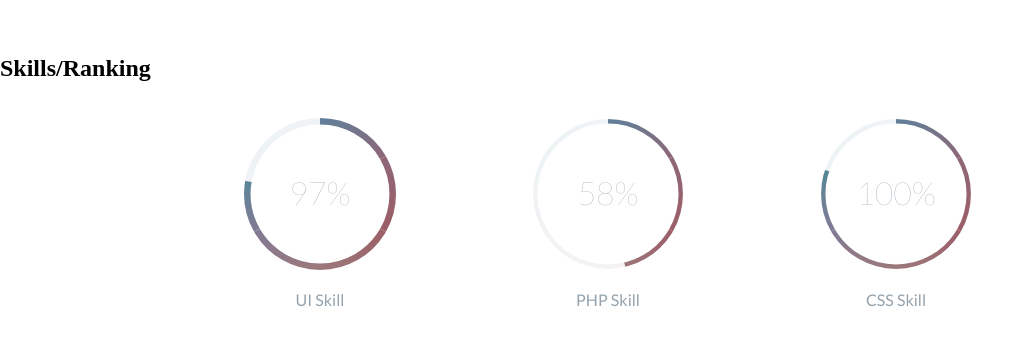
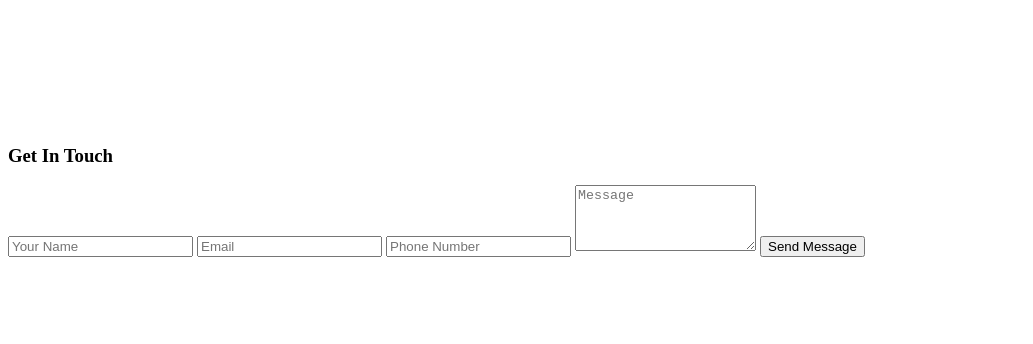
Before and after one commit to chriscondreay/Dev_Portfolio, a plain HTML site: page index.html in a window 1280 px wide. Shown: the part 782-1126 px from the top of the page, without its empty margins (0-1033 px from the left). After the commit the page ends 1047 px from the top, so only its background shows below. Drawn offline with nearby package versions, Linux system fonts and the light colour scheme.

Commit message:
added style

```diff
--- a/assets/styles/style.css
+++ b/assets/styles/style.css
@@ -1,113 +1,24 @@
-@import url(https://fonts.googleapis.com/css?family=Lato:100,400);
-@-webkit-keyframes load {
-  0% {
-    stroke-dashoffset: 0;
-  }
-}
-@keyframes load {
-  0% {
-    stroke-dashoffset: 0;
-  }
+* {
+  box-sizing: border-box;
+  /* padding: 0;
+  margin: 0; */
 }
 
-*,
-::before,
-::after {
-  padding: 0;
-  margin: 0;
-}
-
-body {
-  box-sizing: border-box;
+.about {
+  height: 100vh;
 }
 
 header {
   display: flex;
-  justify-content: space-evenly;
+  justify-content: center;
+  align-items: center;
 }
 
-nav ul {
-  display: flex;
-  list-style-type: none;
-  padding: 0;
-  margin: 0;
+a {
+  text-decoration: none;
 }
 
-nav a {
+li {
+  list-style: none;
   display: inline-block;
-  padding: .5em;
-  justify-content: space-around;
-  text-decoration: none;
-  color: black;
 }
-
-section {
-  height: 100vh;
-}
-
-svg {
-  margin: 0 30px;
-}
-
-g {
-  transform: translate(100px,100px);
-  -webkit-transform: translate(100px,100px);
-  -moz-transform: translate(100px,100px);
-  -ms-transform: translate(100px,100px);
-  -o-transform: translate(100px,100px);
-}
-
-.progress {
-  position: relative;
-  display: inline-block;
-  padding: 0;
-  text-align: center;
-}
-.progress > li {
-  display: inline-block;
-  position: relative;
-  text-align: center;
-  color: #93a2ac;
-  font-family: Lato;
-  font-weight: 100;
-  margin: 2rem;
-}
-.progress > li:before {
-  content: attr(data-name);
-  position: absolute;
-  width: 100%;
-  bottom: -2rem;
-  font-weight: 400;
-}
-.progress > li:after {
-  content: attr(data-percent);
-  position: absolute;
-  width: 100%;
-  top: 3.7rem;
-  left: 0;
-  font-size: 2rem;
-  text-align: center;
-}
-.progress svg {
-  width: 10rem;
-  height: 10rem;
-}
-.progress svg:nth-child(2) {
-  position: absolute;
-  left: 0;
-  top: 0;
-  transform: rotate(-90deg);
-}
-.progress svg:nth-child(2) path {
-  fill: none;
-  stroke-width: 25;
-  stroke-dasharray: 629;
-  stroke: #fff;
-  opacity: 0.9;
-  -webkit-animation: load 10s;
-          animation: load 10s;
-}
-
-.skill-list {
-  text-align: center;
-}
--- a/index.html
+++ b/index.html
@@ -17,9 +17,9 @@
     <ul>
       <li>
         <li><a href="#" data-page="about">About</a></li>
-        <li><a href="#" data-page="skills">Skills</a></li>
         <li><a href="#" data-page="experience">Experience</a></li>
         <li><a href="#" data-page="education">Education</a></li>
+        <li><a href="#" data-page="skills">Skills</a></li>
         <li><a href="#" data-page="projects">Projects</a></li>
         <li><a href="#" data-page="contact">Contact</a></li>
       </li>
@@ -28,105 +28,31 @@
 </header>
 
 <main>
-  <section class="wrapper">
+  <section class="wrapper about">
     <div class="title">
       <h1 class="head" id="about">About Me</h1>
       <span class="description">Hello, My name is Chris Condreay and I am a Full Stack Engineer. I build responsive designed websites and implement well structured readable code made for all browser platforms</span>
     </div>
   </section>
 
-  <section class="wrapper">
-    <div class="title">
-      <h1 class="head" id="skills">Skills/Ranking</h1>
-    </div>
-    <div class="skills container">
-      <div class="skill-list">
-        <ul class="progress">
-            <!--  Item  -->
-            <li data-name="UI Skill" data-percent="97%">
-                <svg viewBox="-10 -10 220 220">
-                <g fill="none" stroke-width="9" transform="translate(100,100)">
-                <path d="M 0,-100 A 100,100 0 0,1 86.6,-50" stroke="url(#cl1)"/>
-                <path d="M 86.6,-50 A 100,100 0 0,1 86.6,50" stroke="url(#cl2)"/>
-                <path d="M 86.6,50 A 100,100 0 0,1 0,100" stroke="url(#cl3)"/>
-                <path d="M 0,100 A 100,100 0 0,1 -86.6,50" stroke="url(#cl4)"/>
-                <path d="M -86.6,50 A 100,100 0 0,1 -86.6,-50" stroke="url(#cl5)"/>
-                <path d="M -86.6,-50 A 100,100 0 0,1 0,-100" stroke="url(#cl6)"/>
-                </g>
-                </svg>
-                <svg viewBox="-10 -10 220 220">
-                <path d="M200,100 C200,44.771525 155.228475,0 100,0 C44.771525,0 0,44.771525 0,100 C0,155.228475 44.771525,200 100,200 C155.228475,200 200,155.228475 200,100 Z" stroke-dashoffset="610"></path>
-                </svg>
-            </li>
-            <!--  Item  -->
-            <li data-name="PHP Skill" data-percent="58%">
-                <svg viewBox="-10 -10 220 220">
-                <g fill="none" stroke-width="6" transform="translate(100,100)">
-                <path d="M 0,-100 A 100,100 0 0,1 86.6,-50" stroke="url(#cl1)"/>
-                <path d="M 86.6,-50 A 100,100 0 0,1 86.6,50" stroke="url(#cl2)"/>
-                <path d="M 86.6,50 A 100,100 0 0,1 0,100" stroke="url(#cl3)"/>
-                <path d="M 0,100 A 100,100 0 0,1 -86.6,50" stroke="url(#cl4)"/>
-                <path d="M -86.6,50 A 100,100 0 0,1 -86.6,-50" stroke="url(#cl5)"/>
-                <path d="M -86.6,-50 A 100,100 0 0,1 0,-100" stroke="url(#cl6)"/>
-                </g>
-                </svg>
-                <svg viewBox="-10 -10 220 220">
-                <path d="M200,100 C200,44.771525 155.228475,0 100,0 C44.771525,0 0,44.771525 0,100 C0,155.228475 44.771525,200 100,200 C155.228475,200 200,155.228475 200,100 Z" stroke-dashoffset="364"></path>
-                </svg>
-            </li>
-            <!--  Item  -->
-            <li data-name="CSS Skill" data-percent="100%">
-                <svg viewBox="-10 -10 220 220">
-                <g fill="none" stroke-width="6" transform="translate(100,100)">
-                <path d="M 0,-100 A 100,100 0 0,1 86.6,-50" stroke="url(#cl1)"/>
-                <path d="M 86.6,-50 A 100,100 0 0,1 86.6,50" stroke="url(#cl2)"/>
-                <path d="M 86.6,50 A 100,100 0 0,1 0,100" stroke="url(#cl3)"/>
-                <path d="M 0,100 A 100,100 0 0,1 -86.6,50" stroke="url(#cl4)"/>
-                <path d="M -86.6,50 A 100,100 0 0,1 -86.6,-50" stroke="url(#cl5)"/>
-                <path d="M -86.6,-50 A 100,100 0 0,1 0,-100" stroke="url(#cl6)"/>
-                </g>
-                </svg>
-                <svg viewBox="-10 -10 220 220">
-                <path d="M200,100 C200,44.771525 155.228475,0 100,0 C44.771525,0 0,44.771525 0,100 C0,155.228475 44.771525,200 100,200 C155.228475,200 200,155.228475 200,100 Z" stroke-dashoffset="629"></path>
-                </svg>
-            </li>
-        </ul>
-        <!--  Defining Angle Gradient Colors  -->
-        <svg width="0" height="0">
-        <defs>
-        <linearGradient id="cl1" gradientUnits="objectBoundingBox" x1="0" y1="0" x2="1" y2="1">
-            <stop stop-color="#618099"/>
-            <stop offset="100%" stop-color="#8e6677"/>
-        </linearGradient>
-        <linearGradient id="cl2" gradientUnits="objectBoundingBox" x1="0" y1="0" x2="0" y2="1">
-            <stop stop-color="#8e6677"/>
-            <stop offset="100%" stop-color="#9b5e67"/>
-        </linearGradient>
-        <linearGradient id="cl3" gradientUnits="objectBoundingBox" x1="1" y1="0" x2="0" y2="1">
-            <stop stop-color="#9b5e67"/>
-            <stop offset="100%" stop-color="#9c787a"/>
-        </linearGradient>
-        <linearGradient id="cl4" gradientUnits="objectBoundingBox" x1="1" y1="1" x2="0" y2="0">
-            <stop stop-color="#9c787a"/>
-            <stop offset="100%" stop-color="#817a94"/>
-        </linearGradient>
-        <linearGradient id="cl5" gradientUnits="objectBoundingBox" x1="0" y1="1" x2="0" y2="0">
-            <stop stop-color="#817a94"/>
-            <stop offset="100%" stop-color="#498a98"/>
-        </linearGradient>
-        <linearGradient id="cl6" gradientUnits="objectBoundingBox" x1="0" y1="1" x2="1" y2="0">
-            <stop stop-color="#498a98"/>
-            <stop offset="100%" stop-color="#618099"/>
-        </linearGradient>
-        </defs>
-        </svg>
-      </div>
+  <section class="contact" id="contact">
+    <div class="container">
+      <form class="form contact-form" onsubmit="sendEmail(); reset(); return false;">
+        <h3>Get In Touch</h3>
+        <input type="text" id="name" placeholder="Your Name" required>
+        <input type="email" id="email" placeholder="Email" required>
+        <input type="text" id="phone" placeholder="Phone Number" required>
+        <textarea id="message" rows="4" placeholder="Message"></textarea>
+        <button type="submit" class="submit">Send Message</button>
+      </form>
     </div>
   </section>
 </main>
 
 <script src="https://ajax.googleapis.com/ajax/libs/jquery/2.0.3/jquery.min.js"></script>
 <script src="./assets/js/scroll.js"></script>
+<script src="./assets/js/contact.js"></script>
+<script src="https://smtpjs.com/v3/smtp.js"></script>
 
 </body>
 </html>
```
